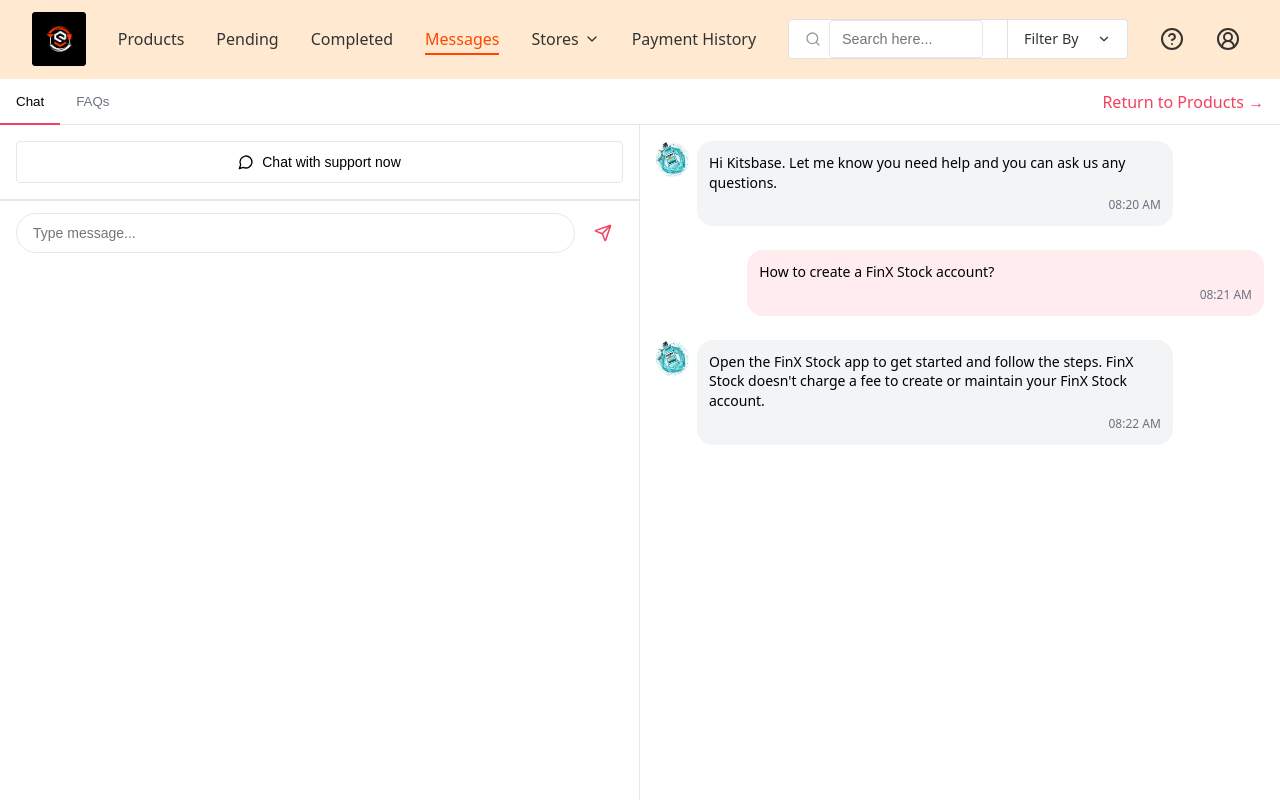
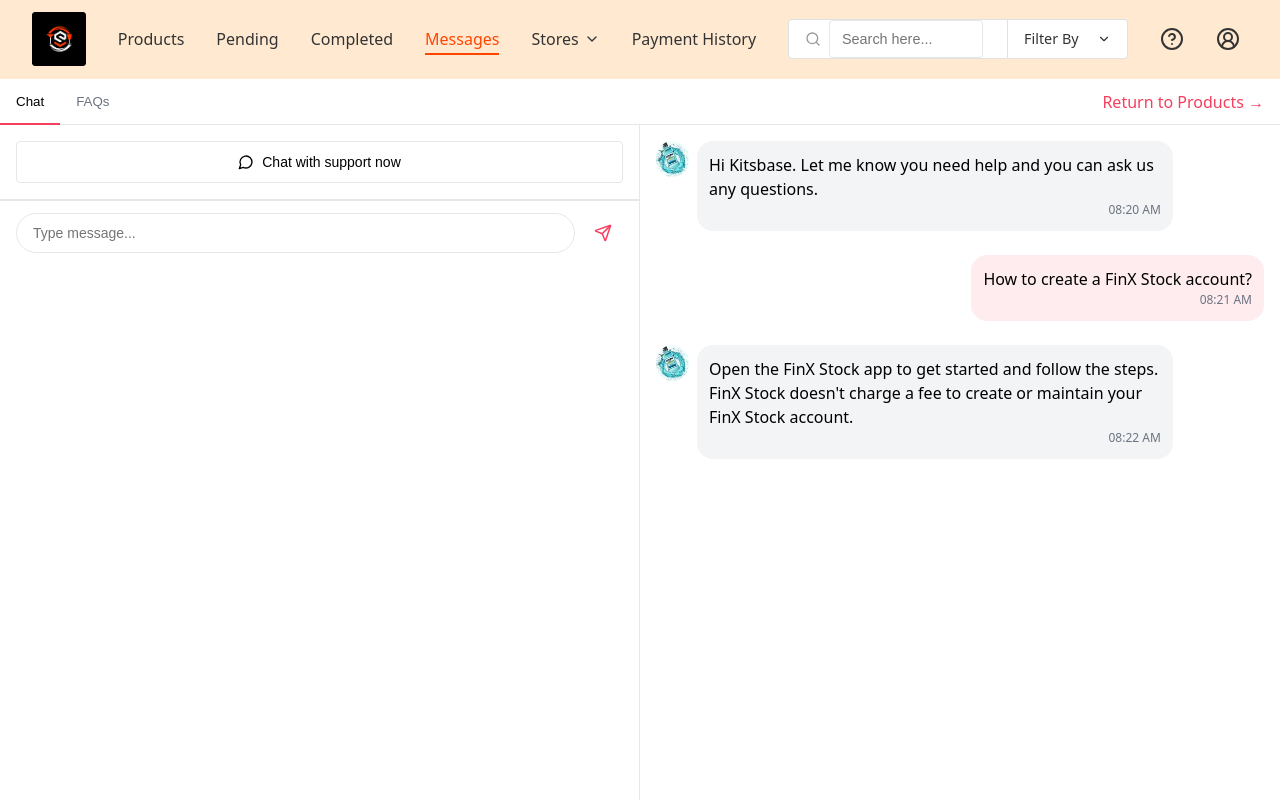
Before and after one commit to geekelo/sephcocco-ecommerce-user, a React (Vite) app: page /messages in a window 1280 px wide. Shown: the top 800 px of the page. Built offline with nearby package versions, Linux system fonts and the light colour scheme.

Commit message:
modfiy the UI

```diff
--- a/src/components/DesktopChat.jsx
+++ b/src/components/DesktopChat.jsx
@@ -66,20 +66,20 @@ const DesktopChat = () => {
 
       {/* Right Panel - Chat History */}
       <div className="desktop-chat-detail">
-        <div className="chat-messages">
+        <div className="chat-desktop-messages">
           {chatMessages.map(msg => (
             <div
               key={msg.id}
-              className={`chat-message ${msg.sender} ${msg.highlighted ? 'highlighted' : ''}`}
+              className={`chat-desktop-message ${msg.sender} ${msg.highlighted ? 'highlighted' : ''}`}
             >
               {msg.sender === 'agent' && (
-                <div className="message-avatar">
+                <div className="message-desktop-avatar">
                   <img src={Image} alt="Agent" />
                 </div>
               )}
-              <div className="message-bubble">
-                <div className="message-text">{msg.text}</div>
-                <div className="message-time">{msg.time}</div>
+              <div className="message-desktop-bubble">
+                <div className="message-deskop-text">{msg.text}</div>
+                <div className="message-desktop-time">{msg.time}</div>
               </div>
             </div>
           ))}
--- a/src/styles/DesktopChat.css
+++ b/src/styles/DesktopChat.css
@@ -4,6 +4,7 @@
     width: 100%;
     height: 100%;
     background-color: #fff;
+    color: #000
   }
 
   /* Left Panel - Chat List */
@@ -99,7 +100,7 @@
     flex-direction: column;
   }
 
-  .chat-messages {
+  .chat-desktop-messages {
     flex: 1;
     padding: 16px;
     overflow-y: auto;
@@ -108,22 +109,24 @@
     gap: 16px;
   }
 
-  .chat-message {
+  .chat-desktop-message {
     display: flex;
     max-width: 85%;
     margin-bottom: 8px;
+
   }
 
-  .chat-message.agent {
+  .chat-desktop-message.agent {
     align-self: flex-start;
   }
 
-  .chat-message.user {
+  .chat-desktop-message.user {
     align-self: flex-end;
     flex-direction: row-reverse;
+    width: auto;
   }
 
-  .message-avatar {
+  .message-desktop-avatar {
     width: 36px;
     height: 36px;
     border-radius: 50%;
@@ -132,34 +135,36 @@
     background-color: #f9fafb;
   }
 
-  .message-avatar img {
+  .message-desktop-avatar img {
     width: 100%;
     height: 100%;
     object-fit: cover;
   }
 
-  .message-bubble {
+  .message-desktop-bubble {
     background-color: #f3f4f6;
     border-radius: 16px;
     padding: 12px;
     position: relative;
+    width: 100%;
   }
 
-  .chat-message.user .message-bubble {
+  .chat-desktop-message.user .message-desktop-bubble {
     background-color: #ffecef;
   }
 
-  .chat-message.highlighted .message-bubble {
+  .chat-desktop-message.highlighted .message-desktop-bubble {
     background-color: #ffecef;
   }
 
-  .message-text {
+  .message-desktop-text {
     font-size: 14px;
     line-height: 1.4;
     margin-bottom: 4px;
+    color: #000
   }
 
-  .message-time {
+  .message-desktop-time {
     font-size: 12px;
     color: #6b7280;
     text-align: right;
```
